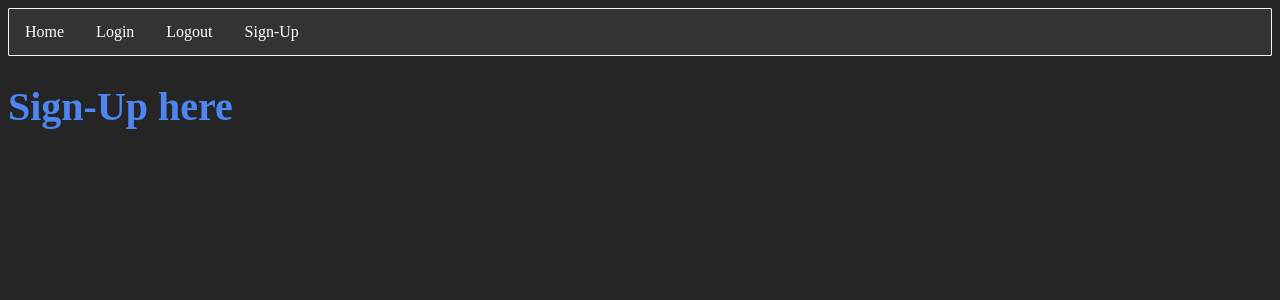
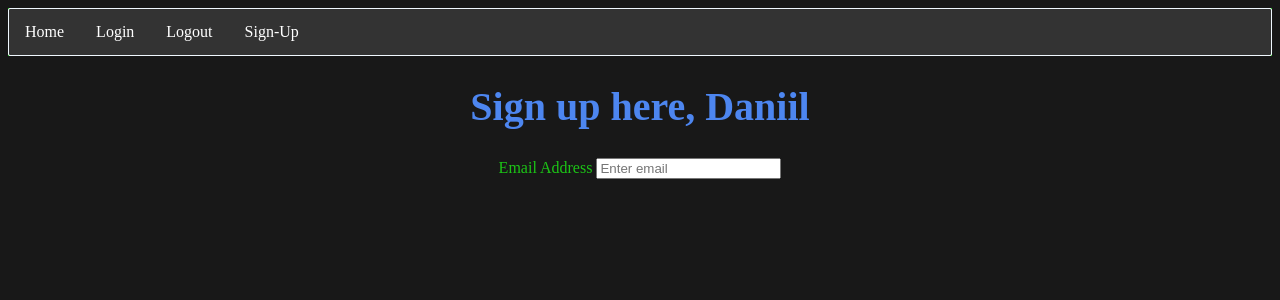
Before and after one commit to Technocat44/Web-App-JWRD, a Flask app: page /sign-up in a window 1280 px wide. Shown: the top 300 px of the page. Run offline with Flask 2, Linux system fonts and the light colour scheme.

Commit message:
started working on the html form for a sign-up

```diff
--- a/webapp/auth.py
+++ b/webapp/auth.py
@@ -4,12 +4,12 @@ auth = Blueprint('auth', __name__)
 
 @auth.route('/login')
 def login():
-    return render_template('login.html', boolean=True, user="user")
+    return render_template('login.html', boolean=True, user="Will")
 
 @auth.route('/logout')
 def logout():
-    return render_template('logout.html', user="user")
+    return render_template('logout.html', user="Ryan")
 
 @auth.route('/sign-up')
 def sign_up():
-    return render_template('sign-up.html')
+    return render_template('sign-up.html', user="Daniil")
--- a/webapp/static/css/style.css
+++ b/webapp/static/css/style.css
@@ -4,10 +4,10 @@ h1 {
 }
 
 .container {
-  color: rgb(211, 132, 248);
+  color: rgb(28, 197, 22);
 }
 body {
-  background-color: #252525;
+  background-color: #181818;
 }
 
 .active {
@@ -43,3 +43,8 @@ li a {
 li a:hover {
   background-color: rgb(28, 197, 22);
 }
+
+.form-group {
+  margin: auto;
+  padding: 1px;
+}
--- a/webapp/templates/sign-up.html
+++ b/webapp/templates/sign-up.html
@@ -1,4 +1,16 @@
-{% extends "base.html" %} {% block title %}Sign-up{% endblock %} {% block content
-%}
-<h1>Sign-Up here</h1>
+{% extends "base.html" %} {% block title %}Sign-up{% endblock %}' {% block
+content %}
+<form method="POST">
+  <h1 align="center">Sign up here, {{user}}</h1>
+  <div class="form-group" align="center">
+    <label for="email">Email Address</label>
+    <input
+      type="email"
+      class="form-control"
+      id="email"
+      name="email"
+      placeholder="Enter email"
+    />
+  </div>
+</form>
 {% endblock %}
--- a/webapp/views.py
+++ b/webapp/views.py
@@ -9,4 +9,4 @@ incoming request URL to the view that should handle it. The view returns data th
 
 @views.route('/')
 def home():
-    return render_template("home.html", user="user")
+    return render_template("home.html", user="James")
```
